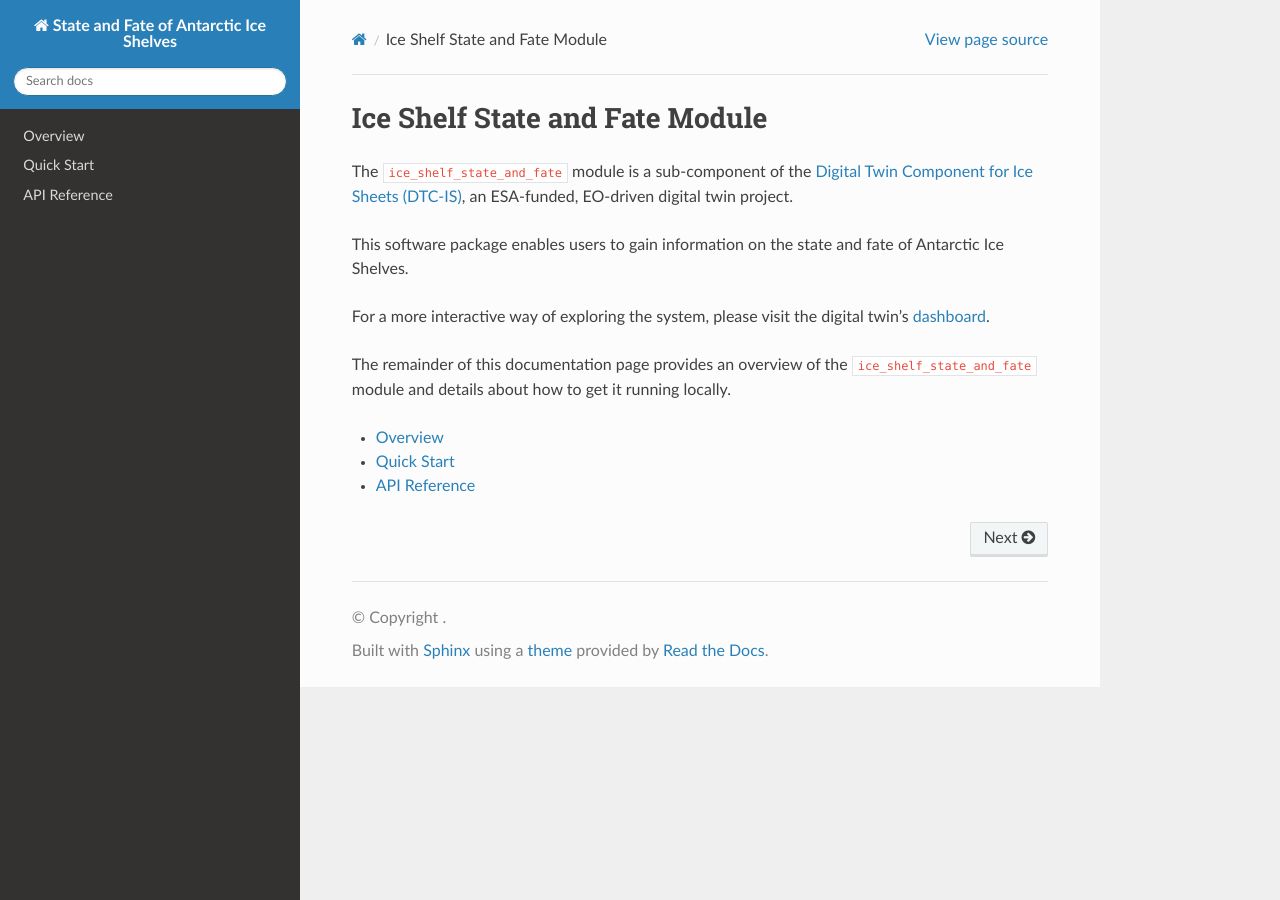
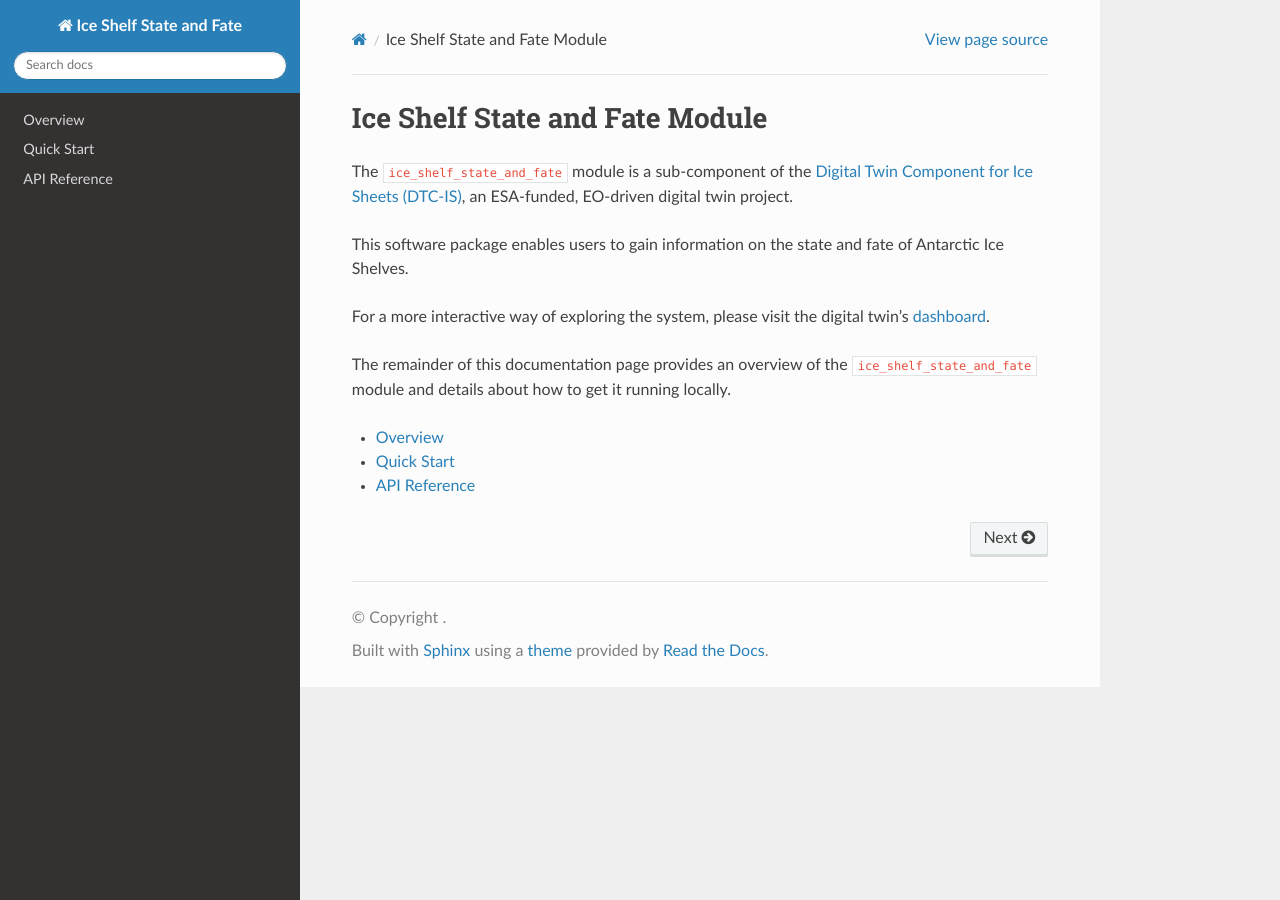
Before and after one commit to DTC-Ice-Sheets/ice_shelf_state_and_fate, a Sphinx documentation site: the page built from docs/source/index.rst, in a window 1280 px wide. Built offline with Sphinx 7.4.7 and the Read the Docs theme 3.1.0, drawn with Linux system fonts in a browser that asks for light colours.

Commit message:
Update project name

```diff
--- a/docs/source/conf.py
+++ b/docs/source/conf.py
@@ -11,7 +11,7 @@ import sys
 
 src_root = pathlib.Path("../..").resolve()
 sys.path.insert(0, src_root)
-project = "State and Fate of Antarctic Ice Shelves"
+project = "Ice Shelf State and Fate"
 company_copyright = "2025, Earthwave Ltd."
 author = "Earthwave Ltd."
 
```
